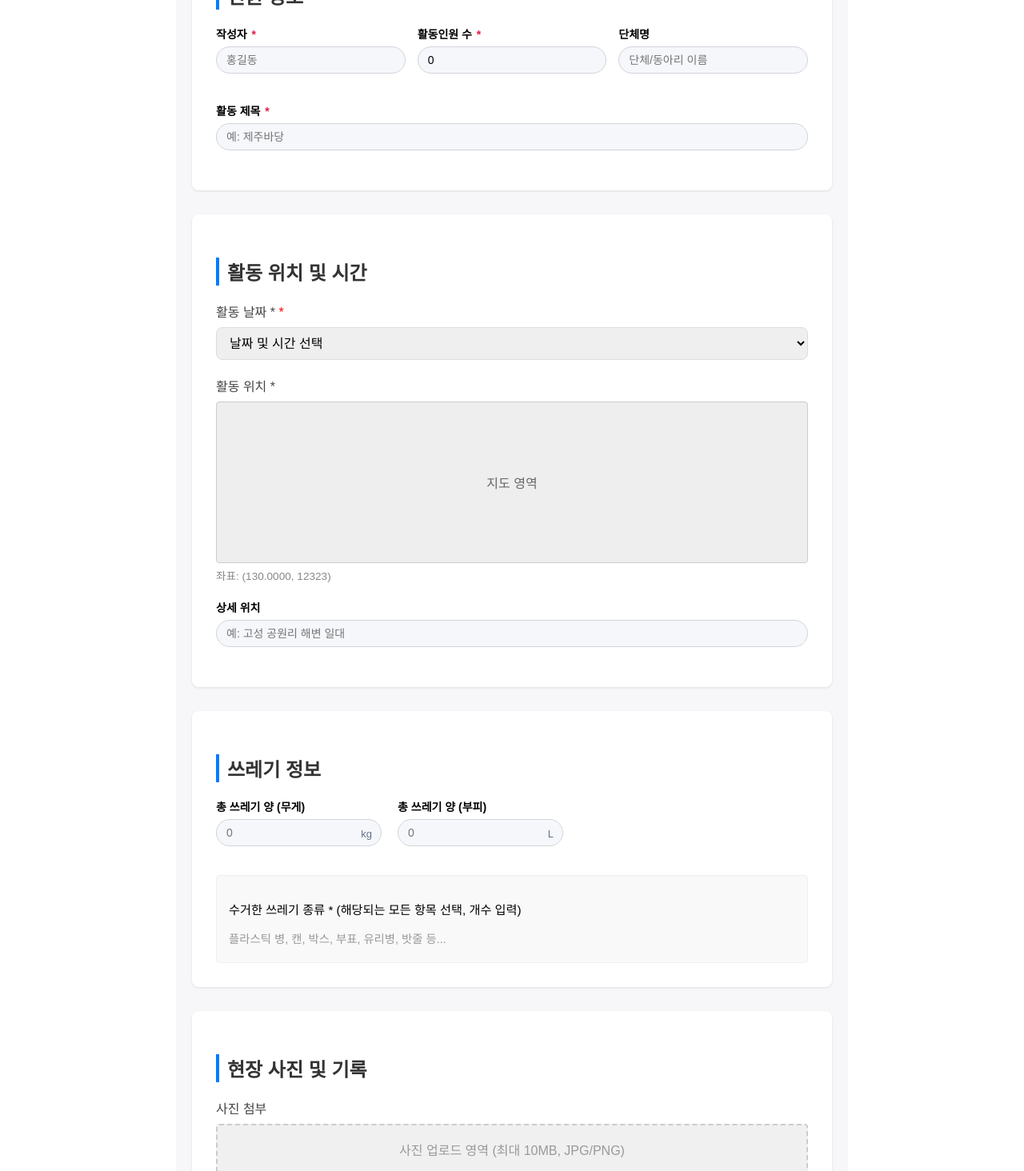
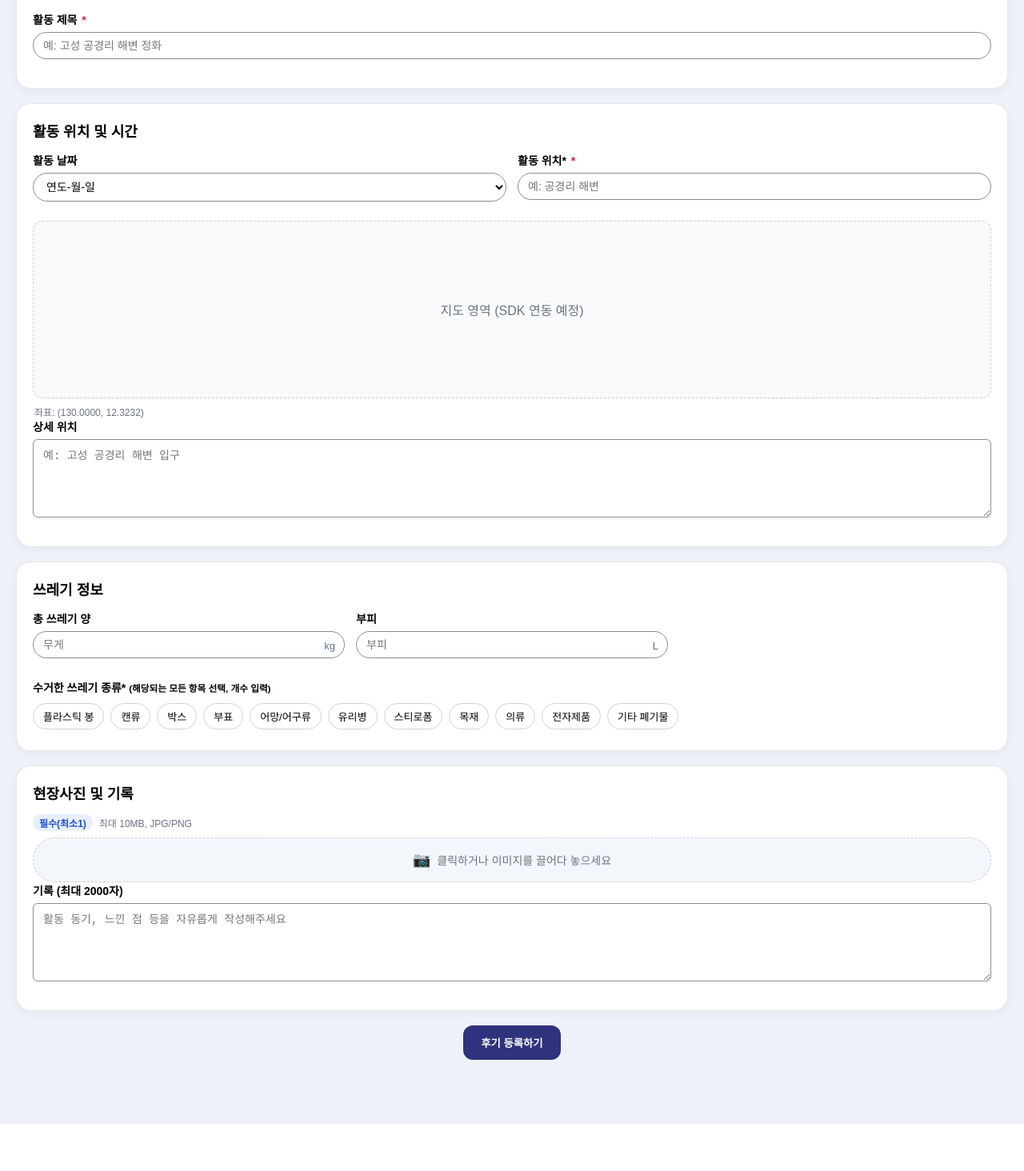
Before and after one commit to Lyla-Dev/piuda-front, a Vue app in the folder front/: page /review-form in a window 1280 px wide. Shown: the part 300-1764 px from the top of the page at 80% size. After the commit the page ends 1705 px from the top, so only its background shows below. Built offline with nearby package versions, Linux system fonts and the light colour scheme.

Commit message:
후기페이지수정

```diff
--- a/front/src/components/ActivityView/ReviewFormView.vue
+++ b/front/src/components/ActivityView/ReviewFormView.vue
@@ -1,294 +1,395 @@
 <template>
-  <div class="form-wrapper">
+  <div class="page">
+    <h1 class="page-title">해양 쓰레기 수거 활동 후기</h1>
 
-    <!-- ⭐️ [수정] 페이지 최상단 제목을 추가했습니다. ⭐️ -->
-    <h1 class="page-header">해양 쓰레기 수거 활동 후기</h1>
+    <!-- 인원 정보 -->
+    <section class="card">
+      <h2 class="card-title">인원 정보</h2>
+      <div class="grid grid-3">
+        <InputField v-model="form.writer" label="작성자" required placeholder="김OO" />
+        <InputField v-model="form.memberCount" label="활동인원 수" type="number" unit="명" required />
+        <InputField v-model="form.org" label="단체명" required placeholder="단체명" />
+      </div>
+      <InputField v-model="form.title" label="활동 제목" required placeholder="예: 고성 공경리 해변 정화" />
+    </section>
 
-    <!-- 1. 인원 정보 섹션: 3열 레이아웃 적용 -->
-    <section class="section-card">
-      <h3 class="section-title">인원 정보</h3>
+    <!-- 활동 위치 및 시간 -->
+    <section class="card">
+      <h2 class="card-title">활동 위치 및 시간</h2>
 
-      <!-- [수정] 3열 레이아웃을 위해 input-group-triple로 묶었습니다. -->
-      <div class="input-group-triple">
-        <InputField label="작성자" v-model="form.writer" required placeholder="홍길동" />
-        <InputField label="활동인원 수" v-model="form.count" required type="number" placeholder="0명" />
-        <InputField label="단체명" v-model="form.groupname" placeholder="단체/동아리 이름" />
+      <div class="grid grid-2">
+        <div>
+          <label class="label">활동 날짜</label>
+          <select v-model="form.date" class="select">
+            <option disabled value="">연도-월-일</option>
+            <option v-for="d in dateOptions" :key="d" :value="d">{{ d }}</option>
+          </select>
+        </div>
+
+        <InputField v-model="form.placeName" label="활동 위치*" placeholder="예: 공경리 해변" required />
       </div>
 
-      <!-- 활동 제목은 아래에 단독으로 배치 -->
-      <div class="input-group">
-        <InputField label="활동 제목" v-model="form.title" required placeholder="예: 제주바당" />
+      <!-- 지도 자리 (추후 지도 SDK로 교체) -->
+      <div class="map">
+        <div class="map-placeholder">지도 영역 (SDK 연동 예정)</div>
       </div>
+
+      <p class="coords">좌표: ({{ coords.lng.toFixed(4) }}, {{ coords.lat.toFixed(4) }})</p>
+
+      <InputField
+        v-model="form.detailAddress"
+        as="textarea"
+        label="상세 위치"
+        placeholder="예: 고성 공경리 해변 입구"
+        rows="2"
+      />
     </section>
 
-    <!-- 2. 활동 위치 및 시간 섹션 -->
-    <section class="section-card">
-      <h3 class="section-title">활동 위치 및 시간</h3>
+    <!-- 쓰레기 정보 -->
+    <section class="card">
+      <h2 class="card-title">쓰레기 정보</h2>
 
-      <div class="input-group">
-        <label class="input-label required">활동 날짜 *</label>
-        <select class="custom-select" v-model="form.date">
-          <option value="">날짜 및 시간 선택</option>
-          <option value="2025-11-05">2025-11-05</option>
-        </select>
+      <div class="grid grid-3">
+        <InputField v-model="form.totalWeight" label="총 쓰레기 양" type="number" unit="kg" placeholder="무게" />
+        <InputField v-model="form.totalVolume" label="부피" type="number" unit="L" placeholder="부피" />
+        <div />
       </div>
 
-      <div class="input-group">
-        <label class="input-label">활동 위치 *</label>
-        <div class="map-placeholder">
-            지도 영역
+      <div class="subsection">
+        <div class="subsection-head">
+          <span class="label">수거한 쓰레기 종류* <small>(해당되는 모든 항목 선택, 개수 입력)</small></span>
         </div>
-        <p class="map-coords">좌표: (130.0000, 12323)</p>
-      </div>
 
-      <div class="input-group">
-        <InputField label="상세 위치" v-model="form.detailLocation" placeholder="예: 고성 공원리 해변 일대" />
-      </div>
-    </section>
+        <!-- 카테고리 칩 -->
+        <div class="chips">
+          <button
+            v-for="cat in categories"
+            :key="cat.key"
+            type="button"
+            class="chip"
+            :class="{ active: !!form.categoryCounts[cat.key] || selectedCats.includes(cat.key) }"
+            @click="toggleCat(cat.key)"
+          >
+            {{ cat.label }}
+          </button>
+        </div>
 
-    <!-- 3. 쓰레기 정보 섹션 -->
-    <section class="section-card">
-      <h3 class="section-title">쓰레기 정보</h3>
-
-      <!-- 2열 레이아웃은 input-group-inline로 유지 -->
-      <div class="input-group-inline">
-        <InputField label="총 쓰레기 양 (무게)" v-model="form.weight" placeholder="0" unit="kg" />
-        <InputField label="총 쓰레기 양 (부피)" v-model="form.volume" placeholder="0" unit="L" />
-      </div>
-
-      <div class="trash-type-container">
-        <p class="trash-prompt">수거한 쓰레기 종류 * (해당되는 모든 항목 선택, 개수 입력)</p>
-        <div class="checkbox-placeholder">
-          플라스틱 병, 캔, 박스, 부표, 유리병, 밧줄 등...
+        <!-- 선택된 카테고리 개수 입력 -->
+        <div class="cat-grid" v-if="selectedCats.length">
+          <div v-for="key in selectedCats" :key="key" class="cat-row">
+            <InputField
+              v-model="form.categoryCounts[key]"
+              :label="catLabel(key)"
+              type="number"
+              unit="개"
+              placeholder="0"
+            />
+          </div>
         </div>
       </div>
     </section>
 
-    <!-- 4. 현장 사진 및 기록 섹션 -->
-    <section class="section-card">
-      <h3 class="section-title">현장 사진 및 기록</h3>
+    <!-- 현장사진 및 기록 -->
+    <section class="card">
+      <h2 class="card-title">현장사진 및 기록</h2>
 
-      <div class="input-group">
-        <label class="input-label">사진 첨부</label>
-        <div class="photo-placeholder">사진 업로드 영역 (최대 10MB, JPG/PNG)</div>
+      <div class="upload">
+        <div class="upload-head">
+          <span class="badge">필수(최소1)</span>
+          <span class="hint">최대 10MB, JPG/PNG</span>
+        </div>
+
+        <label class="dropzone" @dragover.prevent @drop.prevent="onDrop">
+          <input type="file" accept="image/png, image/jpeg" multiple class="file" @change="onFiles" />
+          <div class="drop-content">
+            <span class="icon">📷</span>
+            <span>클릭하거나 이미지를 끌어다 놓으세요</span>
+          </div>
+        </label>
+
+        <ul class="thumbs" v-if="previews.length">
+          <li v-for="(src, i) in previews" :key="i">
+            <img :src="src" alt="" />
+          </li>
+        </ul>
       </div>
 
-      <div class="input-group">
-        <label class="input-label">기록 (최대 2000자)</label>
-        <textarea class="custom-textarea" v-model="form.memo" placeholder="환경 변화, 느낀 점 등을 자유롭게 작성해주세요."></textarea>
-      </div>
+      <InputField
+        v-model="form.note"
+        as="textarea"
+        label="기록 (최대 2000자)"
+        placeholder="활동 동기, 느낀 점 등을 자유롭게 작성해주세요"
+        :rows="5"
+      />
     </section>
 
-    <!-- 5. 제출 버튼 영역 -->
-    <div class="submit-area">
-      <button class="submit-button" @click="handleSubmit">
-        후기 등록하기
-      </button>
+    <div class="actions">
+      <button class="primary" @click="submit">후기 등록하기</button>
     </div>
-
   </div>
 </template>
 
 <script setup>
-import { ref } from 'vue';
-// 경로가 맞는지 다시 한번 확인해주세요. (일반적으로 src/components/common/InputField.vue)
-import InputField from '@/components/common/InputField.vue';
-
+import { ref } from 'vue'
+import InputField from '@/components/common/InputField.vue' // 경로 맞게 조정
 
 const form = ref({
-  // 인원 정보
   writer: '',
+  memberCount: '',
+  org: '',
   title: '',
-  count: 0,
-  groupname: '',
+  date: '',
+  placeName: '',
+  detailAddress: '',
+  totalWeight: '',
+  totalVolume: '',
+  note: '',
+  categoryCounts: {}, // { key: number }
+})
+const coords = ref({ lng: 130.0, lat: 12.3232 }) // 지도 연동 시 업데이트
 
-  // 활동 위치 및 시간
-  date: '',
-  detailLocation: '',
+const dateOptions = Array.from({ length: 14 }).map((_, i) => {
+  const d = new Date()
+  d.setDate(d.getDate() - i)
+  return d.toISOString().slice(0, 10)
+})
 
-  // 쓰레기 정보
-  weight: '',
-  volume: '',
+const categories = [
+  { key: 'plasticBag', label: '플라스틱 봉' },
+  { key: 'can', label: '캔류' },
+  { key: 'box', label: '박스' },
+  { key: 'buoy', label: '부표' },
+  { key: 'fishingGear', label: '어망/어구류' },
+  { key: 'glass', label: '유리병' },
+  { key: 'styro', label: '스티로폼' },
+  { key: 'wood', label: '목재' },
+  { key: 'textile', label: '의류' },
+  { key: 'eWaste', label: '전자제품' },
+  { key: 'others', label: '기타 폐기물' },
+]
 
-  // 현장 사진 및 기록
-  memo: '',
-});
+const selectedCats = ref([])
 
-const handleSubmit = () => {
-  console.log('폼 제출:', form.value);
-  // 여기에 데이터를 서버로 전송하는 로직을 구현합니다.
-};
+function toggleCat(key) {
+  const i = selectedCats.value.indexOf(key)
+  if (i === -1) selectedCats.value.push(key)
+  else {
+    selectedCats.value.splice(i, 1)
+    delete form.value.categoryCounts[key]
+  }
+}
 
+function catLabel(key) {
+  const item = categories.find(c => c.key === key)
+  return item ? item.label : key
+}
+
+const previews = ref([])
+function onFiles(e) {
+  loadPreviews([...e.target.files])
+}
+function onDrop(e) {
+  const files = [...e.dataTransfer.files].filter(f => /image\/(png|jpe?g)/.test(f.type))
+  loadPreviews(files)
+}
+function loadPreviews(files) {
+  previews.value = []
+  files.slice(0, 8).forEach(file => {
+    const url = URL.createObjectURL(file)
+    previews.value.push(url)
+  })
+}
+
+function submit() {
+  // 간단 검증 (필수값)
+  const required = [
+    ['writer', '작성자'],
+    ['memberCount', '활동인원 수'],
+    ['title', '활동 제목'],
+    ['date', '활동 날짜'],
+    ['placeName', '활동 위치'],
+  ]
+  for (const [k, label] of required) {
+    if (!form.value[k]) {
+      alert(`${label}을(를) 입력해주세요.`)
+      return
+    }
+  }
+  if (!previews.value.length) {
+    alert('현장 사진을 1장 이상 업로드해주세요.')
+    return
+  }
+
+  // 전송 payload 예시
+  const payload = {
+    ...form.value,
+    coords: coords.value,
+    selectedCategories: selectedCats.value,
+  }
+  console.log('SUBMIT', payload)
+  alert('제출 완료! (콘솔 확인)')
+}
 </script>
 
 <style scoped>
-/* A. 전체 컨테이너 및 섹션 스타일 */
-.form-wrapper {
-  max-width: 800px;
-  margin: 0 auto;
+/* Layout */
+.page {
+  background: #eef1f7;
+  min-height: 100vh;
+  padding: 32px 20px 80px;
+}
+.page-title {
+  font-size: 24px;
+  font-weight: 700;
+  margin: 0 0 20px;
+}
+.card {
+  background: #fff;
+  border: 1px solid #e5e7eb;
+  border-radius: 18px;
   padding: 20px;
-  background-color: #f7f7fa; /* 배경색 통일 */
+  margin-bottom: 18px;
+  box-shadow: 0 4px 12px rgba(0,0,0,0.04);
+}
+.card-title {
+  font-size: 18px;
+  font-weight: 700;
+  margin: 0 0 14px;
 }
 
-/* ⭐️ [추가] 페이지 최상단 제목 스타일 ⭐️ */
-.page-header {
-    font-size: 2.2rem;
-    font-weight: 700;
-    color: #333;
-    margin-bottom: 30px;
-    padding-bottom: 15px;
-    border-bottom: 3px solid #007bff; /* 파란색 밑줄로 강조 */
+/* Grid helpers */
+.grid {
+  display: grid;
+  gap: 14px;
+  margin-bottom: 10px;
+}
+.grid-2 { grid-template-columns: repeat(2, 1fr); }
+.grid-3 { grid-template-columns: repeat(3, 1fr); }
+.grid-4 { grid-template-columns: repeat(4, 1fr); }
+@media (max-width: 960px) {
+  .grid-4 { grid-template-columns: repeat(2, 1fr); }
+}
+@media (max-width: 720px) {
+  .grid-3, .grid-2, .grid-4 { grid-template-columns: 1fr; }
 }
 
-.section-card {
-  background: white;
-  border-radius: 8px;
-  box-shadow: 0 1px 3px rgba(0, 0, 0, 0.1);
-  padding: 30px;
-  margin-bottom: 30px;
+/* Reuse from InputField look-alikes */
+.label {
+  display: inline-block;
+  font-weight: 600;
+  font-size: 14px;
+  margin-bottom: 6px;
+}
+.select {
+  width: 100%;
+  padding: 8px 12px;
+  border: 1px solid #8C8C8C;
+  border-radius: 9999px;
+  background: #fff;
+  font-size: 14px;
+  outline: none;
+}
+.select:focus {
+  border-color: #2563eb;
+  box-shadow: 0 0 0 3px rgba(37,99,235,.2);
 }
 
-.section-title {
-  font-size: 1.5rem;
-  font-weight: bold;
-  color: #333;
-  margin-bottom: 20px;
-  border-left: 4px solid #007bff; /* 파란색 줄로 제목 강조 */
-  padding-left: 10px;
+/* Map */
+.map { margin-top: 10px; }
+.map-placeholder {
+  height: 220px;
+  border: 1px dashed #c7cdd8;
+  border-radius: 12px;
+  display: grid;
+  place-items: center;
+  color: #6b7280;
+  background: #f9fafb;
+}
+.coords {
+  margin: 8px 2px 0;
+  font-size: 12px;
+  color: #6b7280;
 }
 
-/* B. InputField 및 입력 요소 스타일 */
-
-/* 입력 그룹 스타일 (단독 줄) */
-.input-group {
-  margin-bottom: 20px;
+/* Chips */
+.chips {
+  display: flex;
+  flex-wrap: wrap;
+  gap: 8px;
+  margin: 10px 0 6px;
+}
+.chip {
+  border-radius: 9999px;
+  border: 1px solid #cbd5e1;
+  padding: 6px 12px;
+  background: #fff;
+  font-size: 13px;
+  cursor: pointer;
+}
+.chip.active {
+  background: #eef2ff;
+  border-color: #6366f1;
 }
 
-/* 2열 레이아웃을 위한 인라인 그룹 (쓰레기 정보 섹션 등) */
-.input-group-inline {
+/* Upload */
+.upload-head {
   display: flex;
-  gap: 20px;
-  margin-bottom: 20px;
+  align-items: center;
+  gap: 8px;
+  margin-bottom: 8px;
 }
-.input-group-inline .input-group,
-.input-group-inline > :deep(.input-field-wrapper) {
-  flex: 1;
+.badge {
+  display: inline-block;
+  font-size: 12px;
+  padding: 2px 8px;
+  border-radius: 9999px;
+  background: #e8efff;
+  color: #1d4ed8;
+  font-weight: 700;
 }
+.hint { font-size: 12px; color: #6b7280; }
 
-/* 3열 레이아웃을 위한 새로운 인라인 그룹 (인원 정보 섹션) */
-.input-group-triple {
-    display: flex; /* Flexbox 활성화 */
-    gap: 15px; /* 항목 간 간격 조정 */
-    margin-bottom: 20px;
+.dropzone {
+  border: 1px dashed #c7cdd8;
+  border-radius: 9999px;
+  padding: 16px;
+  background: #f3f6fb;
+  cursor: pointer;
+  display: block;
 }
+.dropzone:hover { background: #eaf0fb; }
+.file { display: none; }
+.drop-content {
+  display: flex; align-items: center; gap: 8px; justify-content: center;
+  font-size: 14px; color: #6b7280;
+}
+.icon { font-size: 18px; }
 
-/* 3열 레이아웃의 자식 요소들이 동일한 너비를 갖도록 설정 */
-.input-group-triple > :deep(.input-field-wrapper),
-.input-group-triple > * {
-    flex: 1; /* 모든 자식 요소가 동일한 비율로 공간을 나눔 */
-    min-width: 0;
+.thumbs {
+  display: flex;
+  gap: 8px;
+  flex-wrap: wrap;
+  margin-top: 10px;
+  padding: 0;
+  list-style: none;
 }
+.thumbs li { width: 110px; height: 70px; border-radius: 8px; overflow: hidden; border: 1px solid #e5e7eb; }
+.thumbs img { width: 100%; height: 100%; object-fit: cover; }
 
+/* Section subtleties */
+.subsection { margin-top: 8px; }
+.subsection-head .label { margin-bottom: 0; }
 
-/* InputField 라벨에 대한 스타일 */
-.input-label {
-    display: block;
-    font-size: 1rem;
-    font-weight: 500;
-    color: #444;
-    margin-bottom: 8px;
+/* Actions */
+.actions { display: flex; justify-content: center; margin-top: 16px; }
+.primary {
+  padding: 12px 22px;
+  border-radius: 12px;
+  background: #2f327d;
+  color: #fff;
+  font-weight: 700;
+  border: none;
+  cursor: pointer;
 }
-
-.required::after {
-    content: " *";
-    color: red;
-}
-
-/* C. 커스텀 입력 요소 (맵, 셀렉트, 텍스트 영역) */
-
-.map-placeholder {
-  height: 200px;
-  background: #eee;
-  border: 1px solid #ccc;
-  display: flex;
-  justify-content: center;
-  align-items: center;
-  color: #666;
-  border-radius: 4px;
-  margin-bottom: 10px;
-}
-
-.map-coords {
-    font-size: 0.85rem;
-    color: #888;
-    margin-top: -5px;
-    margin-bottom: 15px;
-}
-
-.custom-select, .custom-textarea {
-  width: 100%;
-  padding: 10px 12px;
-  border: 1px solid #ddd;
-  border-radius: 8px;
-  font-size: 1rem;
-  box-sizing: border-box;
-  transition: border-color 0.2s;
-}
-
-.custom-textarea {
-  min-height: 120px;
-  resize: vertical;
-}
-
-/* D. 쓰레기 정보 임시 레이아웃 */
-.trash-type-container {
-    padding: 15px;
-    border: 1px solid #eee;
-    background-color: #f9f9f9;
-    border-radius: 4px;
-}
-.trash-prompt {
-    font-weight: 500;
-    margin-bottom: 10px;
-    font-size: 0.95rem;
-}
-.checkbox-placeholder {
-    color: #999;
-    font-size: 0.9rem;
-    padding: 5px 0;
-}
-
-/* E. 사진 첨부 임시 레이아웃 */
-.photo-placeholder {
-    height: 60px;
-    background: #f0f0f0;
-    border: 2px dashed #ccc;
-    display: flex;
-    justify-content: center;
-    align-items: center;
-    color: #999;
-    border-radius: 4px;
-}
-
-
-/* F. 제출 버튼 */
-.submit-area {
-  padding: 20px 0;
-  text-align: center;
-}
-
-.submit-button {
-  background-color: #213547; /* 어두운 색 버튼 */
-  color: white;
-  border: none;
-  padding: 15px 40px;
-  border-radius: 8px;
-  font-size: 1.1rem;
-  cursor: pointer;
-  transition: background-color 0.3s;
-}
-
-.submit-button:hover {
-  background-color: #34495e;
-}
+.primary:hover { filter: brightness(0.95); }
 </style>
--- a/front/src/components/common/InputField.vue
+++ b/front/src/components/common/InputField.vue
@@ -59,10 +59,10 @@ defineEmits(['update:modelValue']);
 
 .control {
   padding:8px 12px;
-  border:1px solid #d1d5db;
+  border:1px solid #8C8C8C;
   border-radius:9999px;
   font-size:14px;
-  background:#f5f7fa;
+  background:white;
   outline:none;
   transition:all 0.2s;
 }
```
